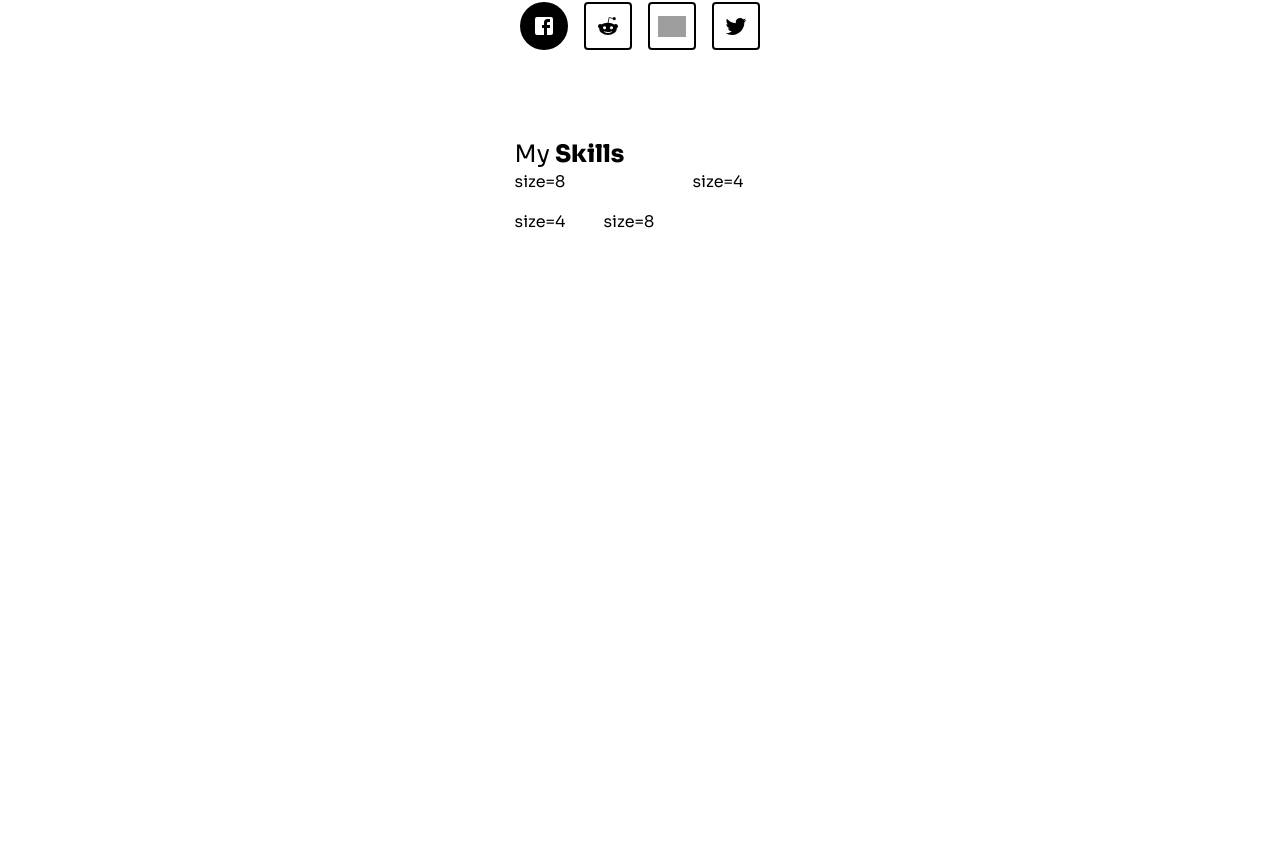
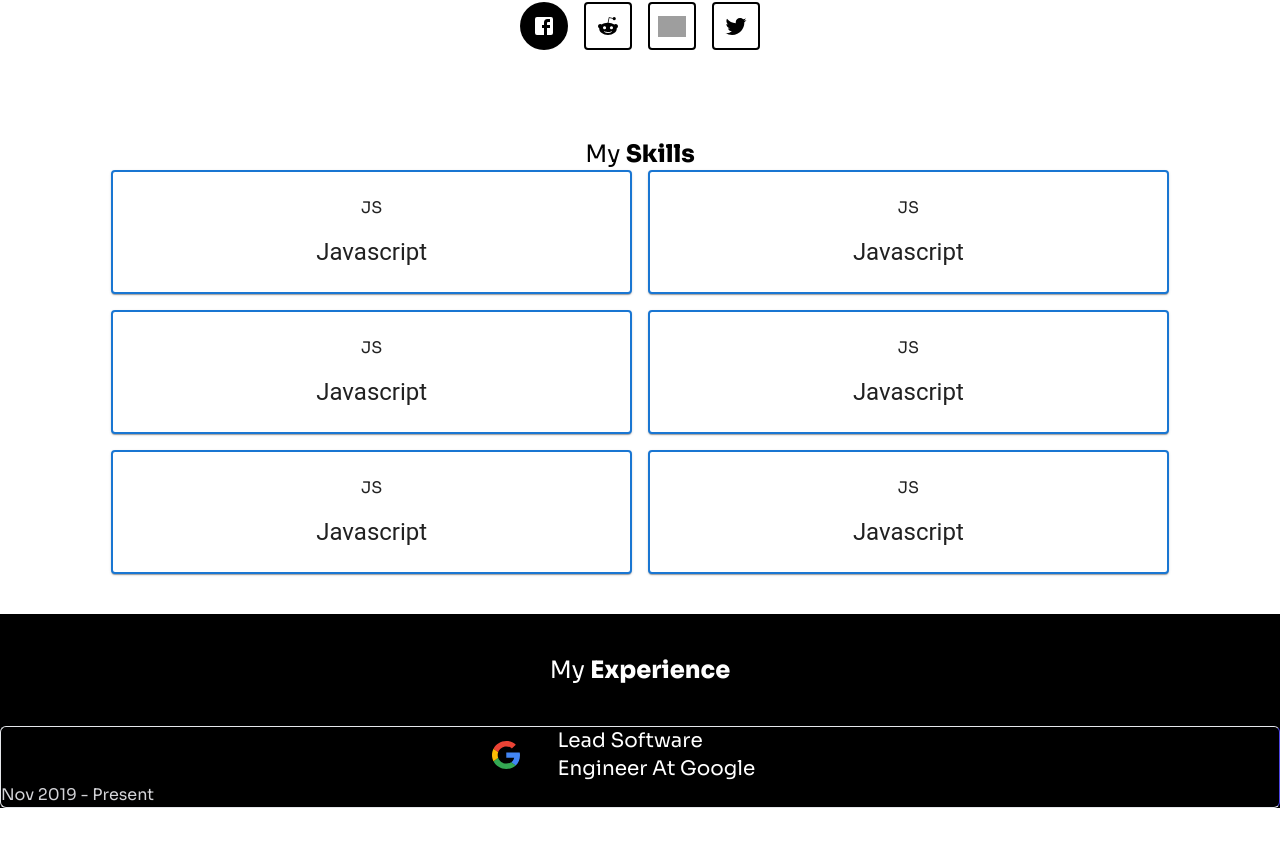
Before and after one commit to Satria-WS/porto-ver1, a React (Create React App) app: page / in a window 1280 px wide. Shown: the part 623-1470 px from the top of the page. Before the commit the page ends 937 px from the top, so only its background shows below. Built offline with nearby package versions, Linux system fonts and the light colour scheme; grey boxes are pictures that could not be loaded.

Commit message:
update google logo

```diff
--- a/src/pages/Home.jsx
+++ b/src/pages/Home.jsx
@@ -4,10 +4,11 @@ import MenuIcon from "@mui/icons-material/Menu";
 import Typography from "@mui/material/Typography";
 // icon import
 import { Box, IconButton, Grid2, Paper } from "@mui/material";
-
 import FacebookIcon from "@mui/icons-material/Facebook";
 import RedditIcon from "@mui/icons-material/Reddit";
 import TwitterIcon from "@mui/icons-material/Twitter";
+//logo google
+import GoogleLogo from "../assets/icon/google.svg";
 
 const DiscordIcon = () => (
   <img
@@ -123,23 +124,150 @@ const Home = () => {
           </div>
           {/* SKILLS */}
           <div className="skills pt-20 pb-10">
-            <p className="text-2xl">
+            <p className="text-2xl text-center">
               My <span className="font-extrabold">Skills</span>
             </p>
-            <Grid2 container spacing={2}>
-              <Grid2 size={8}>
-                <span>size=8</span>
+
+            <Grid2 container spacing={2} display={"flex"} alignItems={"center"}>
+              <Grid2 size={6}>
+                <Paper
+                  sx={{
+                    p: 3,
+                    display: "flex",
+                    flexDirection: "column",
+                    alignItems: "center",
+                    border: 2,
+                    borderColor: "primary.main",
+                    borderRadius: 1,
+                    bgcolor: "background.paper",
+                  }}
+                >
+                  JS
+                  {/* Placeholder for Icon Express */}
+                  <Typography variant="h5" sx={{ mt: 2 }}>
+                    Javascript
+                  </Typography>
+                </Paper>
               </Grid2>
-              <Grid2 size={4}>
-                <span>size=4</span>
+              <Grid2 size={6}>
+                <Paper
+                  sx={{
+                    p: 3,
+                    display: "flex",
+                    flexDirection: "column",
+                    alignItems: "center",
+                    border: 2,
+                    borderColor: "primary.main",
+                    borderRadius: 1,
+                    bgcolor: "background.paper",
+                  }}
+                >
+                  JS
+                  {/* Placeholder for Icon Express */}
+                  <Typography variant="h5" sx={{ mt: 2 }}>
+                    Javascript
+                  </Typography>
+                </Paper>
               </Grid2>
-              <Grid2 size={4}>
-                <span>size=4</span>
+              <Grid2 size={6}>
+                <Paper
+                  sx={{
+                    p: 3,
+                    display: "flex",
+                    flexDirection: "column",
+                    alignItems: "center",
+                    border: 2,
+                    borderColor: "primary.main",
+                    borderRadius: 1,
+                    bgcolor: "background.paper",
+                  }}
+                >
+                  JS
+                  {/* Placeholder for Icon Express */}
+                  <Typography variant="h5" sx={{ mt: 2 }}>
+                    Javascript
+                  </Typography>
+                </Paper>
               </Grid2>
-              <Grid2 size={8}>
-                <span>size=8</span>
+              <Grid2 size={6}>
+                <Paper
+                  sx={{
+                    p: 3,
+                    display: "flex",
+                    flexDirection: "column",
+                    alignItems: "center",
+                    border: 2,
+                    borderColor: "primary.main",
+                    borderRadius: 1,
+                    bgcolor: "background.paper",
+                  }}
+                >
+                  JS
+                  {/* Placeholder for Icon Express */}
+                  <Typography variant="h5" sx={{ mt: 2 }}>
+                    Javascript
+                  </Typography>
+                </Paper>
+              </Grid2>
+              <Grid2 size={6}>
+                <Paper
+                  sx={{
+                    p: 3,
+                    display: "flex",
+                    flexDirection: "column",
+                    alignItems: "center",
+                    border: 2,
+                    borderColor: "primary.main",
+                    borderRadius: 1,
+                    bgcolor: "background.paper",
+                  }}
+                >
+                  JS
+                  {/* Placeholder for Icon Express */}
+                  <Typography variant="h5" sx={{ mt: 2 }}>
+                    Javascript
+                  </Typography>
+                </Paper>
+              </Grid2>
+              <Grid2 size={6}>
+                <Paper
+                  sx={{
+                    p: 3,
+                    display: "flex",
+                    flexDirection: "column",
+                    alignItems: "center",
+                    border: 2,
+                    borderColor: "primary.main",
+                    borderRadius: 1,
+                    bgcolor: "background.paper",
+                  }}
+                >
+                  JS
+                  {/* Placeholder for Icon Express */}
+                  <Typography variant="h5" sx={{ mt: 2 }}>
+                    Javascript
+                  </Typography>
+                </Paper>
               </Grid2>
             </Grid2>
+          </div>
+          {/* experience */}
+
+          <div className="w-full bg-black">
+            <h1 className="text-white text-2xl text-center p-10">
+              <span>My </span>
+              <span className="font-extrabold">Experience</span>
+            </h1>
+            <div className="border border-r-indigo-600 text-white rounded-md">
+              <div className="title flex justify-center gap-5 ">
+                <img className="pr-4" src={GoogleLogo} alt="google" />
+                <div className="text-[#FFFFFF] text-xl w-full max-w-[233px]">
+                  Lead Software Engineer At Google
+                </div>
+              </div>
+              <span className="date text-[#D4D4D8]">Nov 2019 - Present</span>
+              <div className="content"></div>
+            </div>
           </div>
         </div>
       </div>
```
